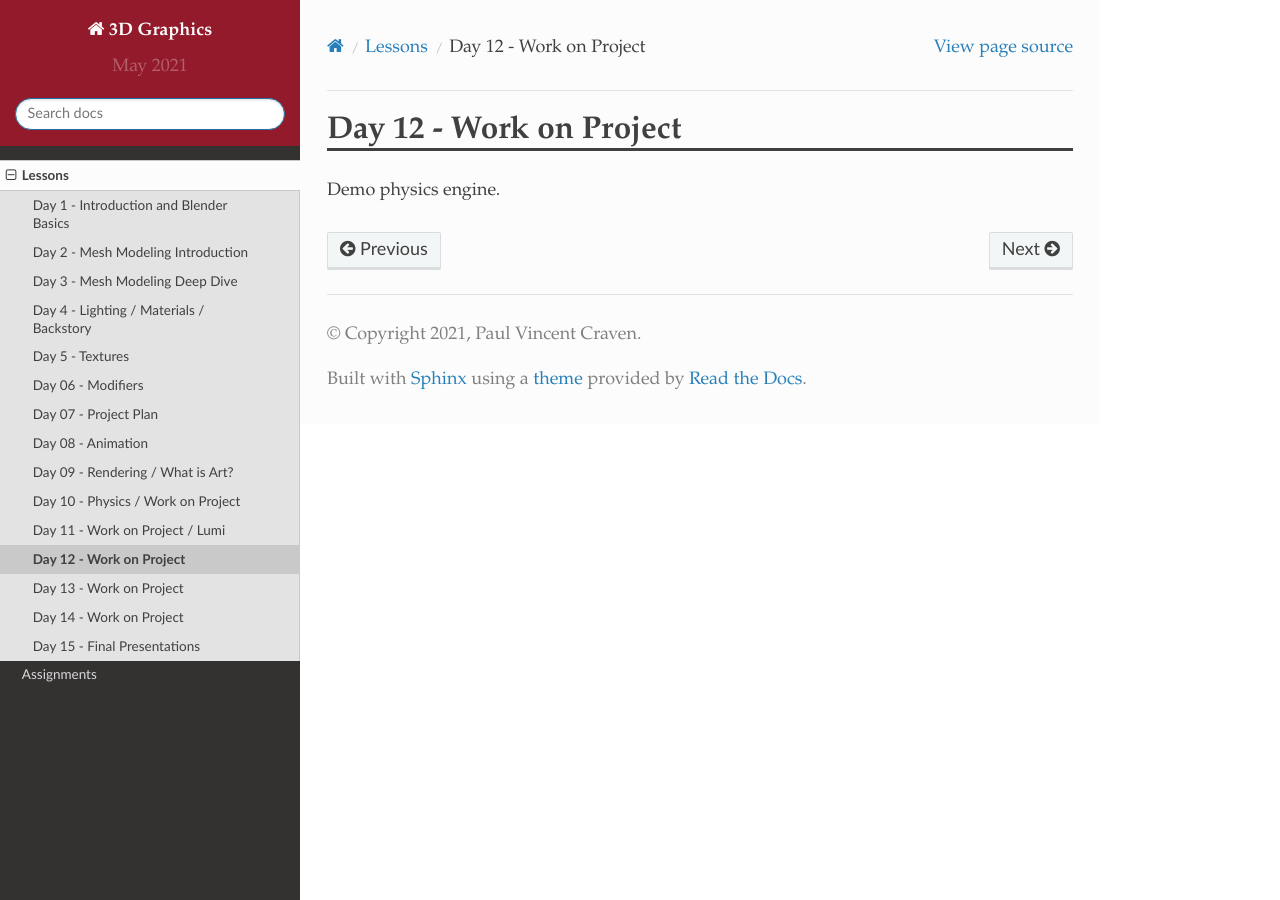
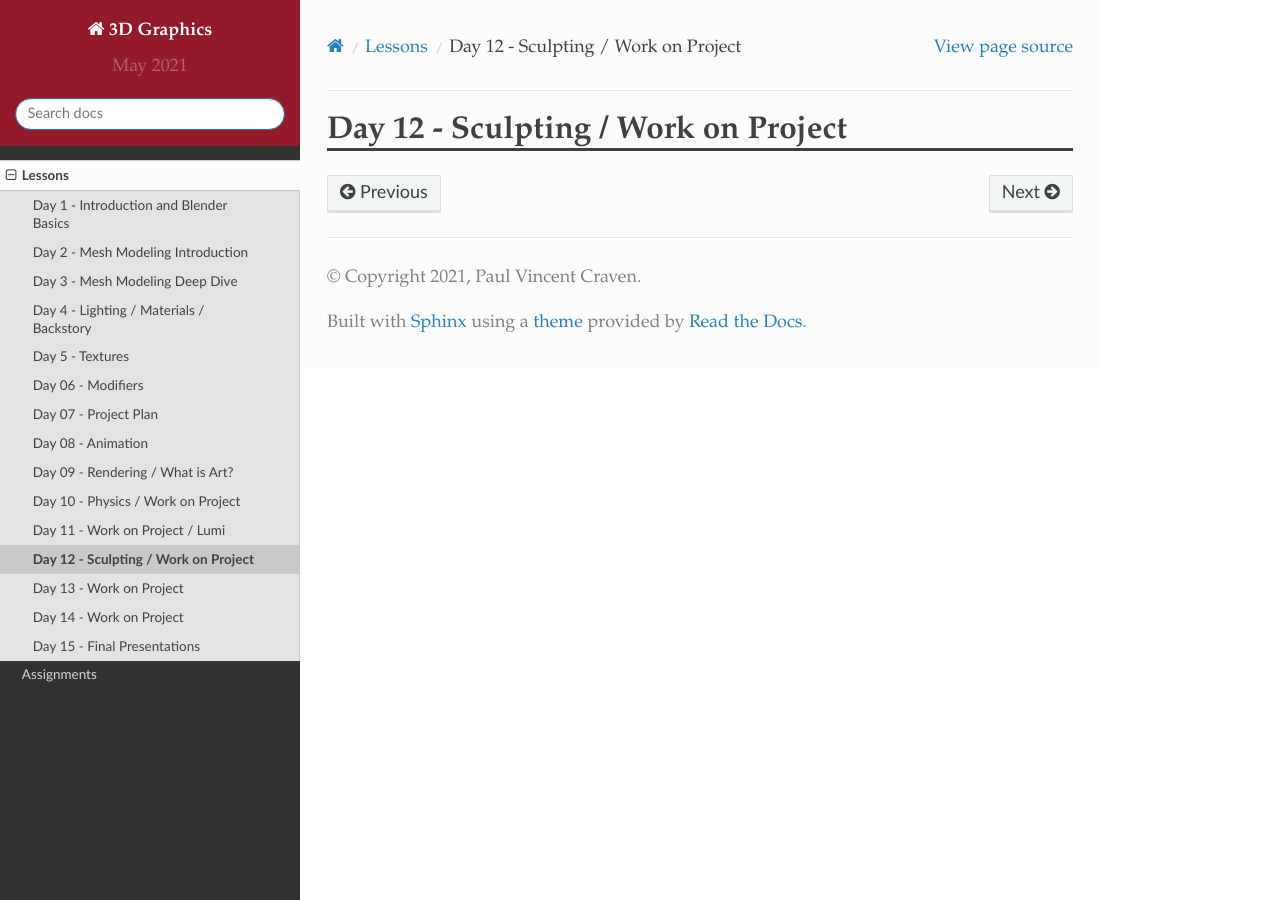
Before and after one commit to pvcraven/3d_graphics_class, a Sphinx documentation site: the page built from source/lessons/day_12/day_12.rst, in a window 1280 px wide. Built offline with Sphinx 7.4.7 and the Read the Docs theme 2.0.0, drawn with Linux system fonts in a browser that asks for light colours.

Commit message:
Update day_12.rst

```diff
--- a/source/lessons/day_12/day_12.rst
+++ b/source/lessons/day_12/day_12.rst
@@ -1,4 +1,2 @@
-Day 12 - Work on Project
-========================
-
-Demo physics engine.
+Day 12 - Sculpting / Work on Project
+====================================
```
